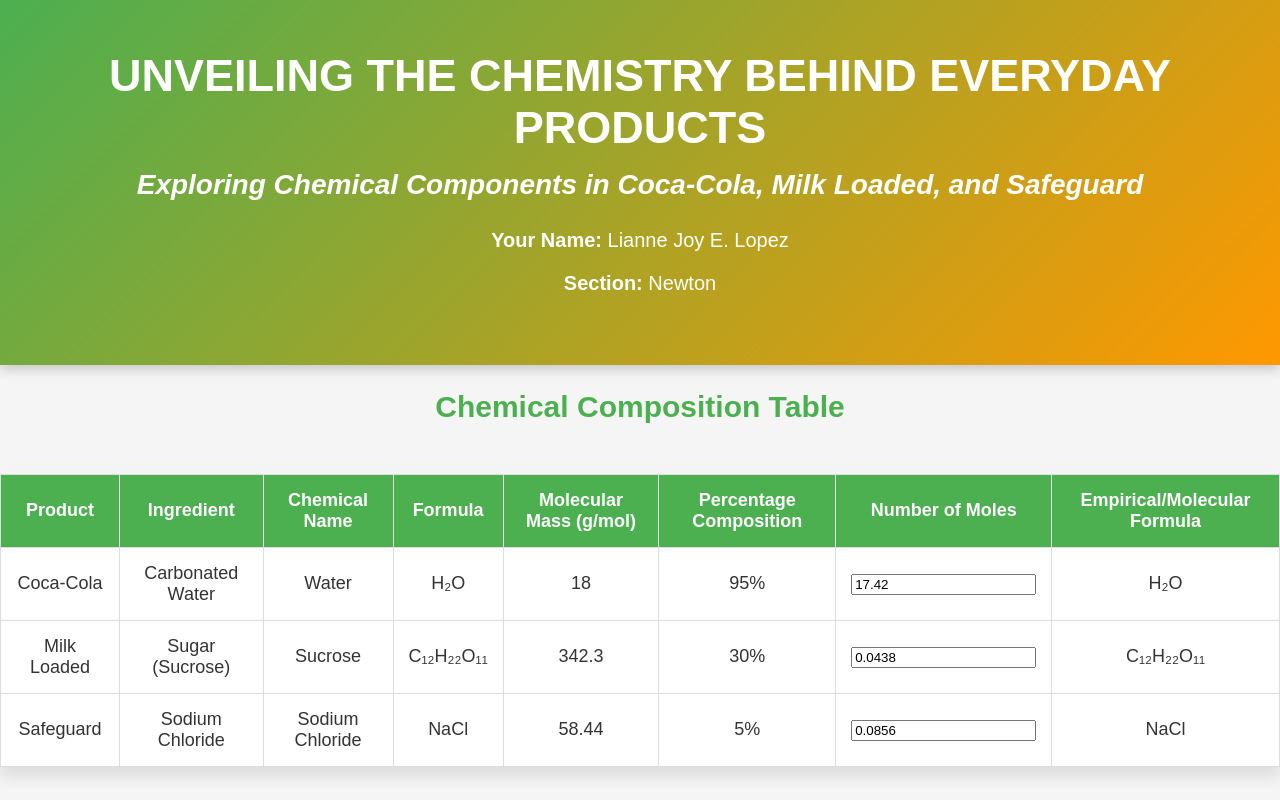
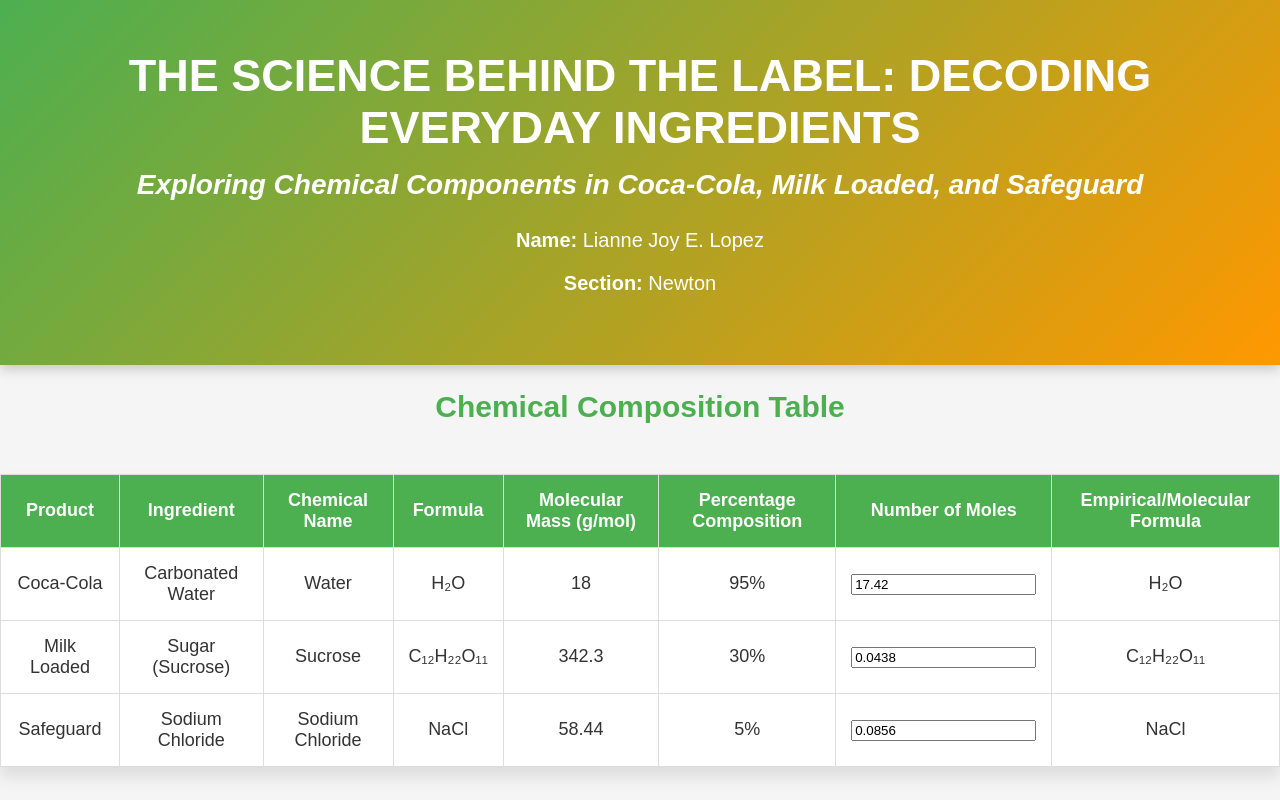
Before and after one commit to caliiyan/Advanced-Chemistry-PETA, a plain HTML site: page index.html in a window 1280 px wide. Shown: the top 800 px of the page. Drawn offline with Linux system fonts and the light colour scheme.

Commit message:
index.html

```diff
--- a/index.html
+++ b/index.html
@@ -175,9 +175,9 @@
 
 <!-- Cover Page Section -->
 <div class="cover-page">
-    <h1>Unveiling the Chemistry Behind Everyday Products</h1>
+    <h1>The Science Behind the Label: Decoding Everyday Ingredients</h1>
     <h3>Exploring Chemical Components in Coca-Cola, Milk Loaded, and Safeguard</h3>
-    <p><strong>Your Name:</strong> Lianne Joy E. Lopez</p>
+    <p><strong>Name:</strong> Lianne Joy E. Lopez</p>
     <p><strong>Section:</strong> Newton</p>
 </div>
 
```
